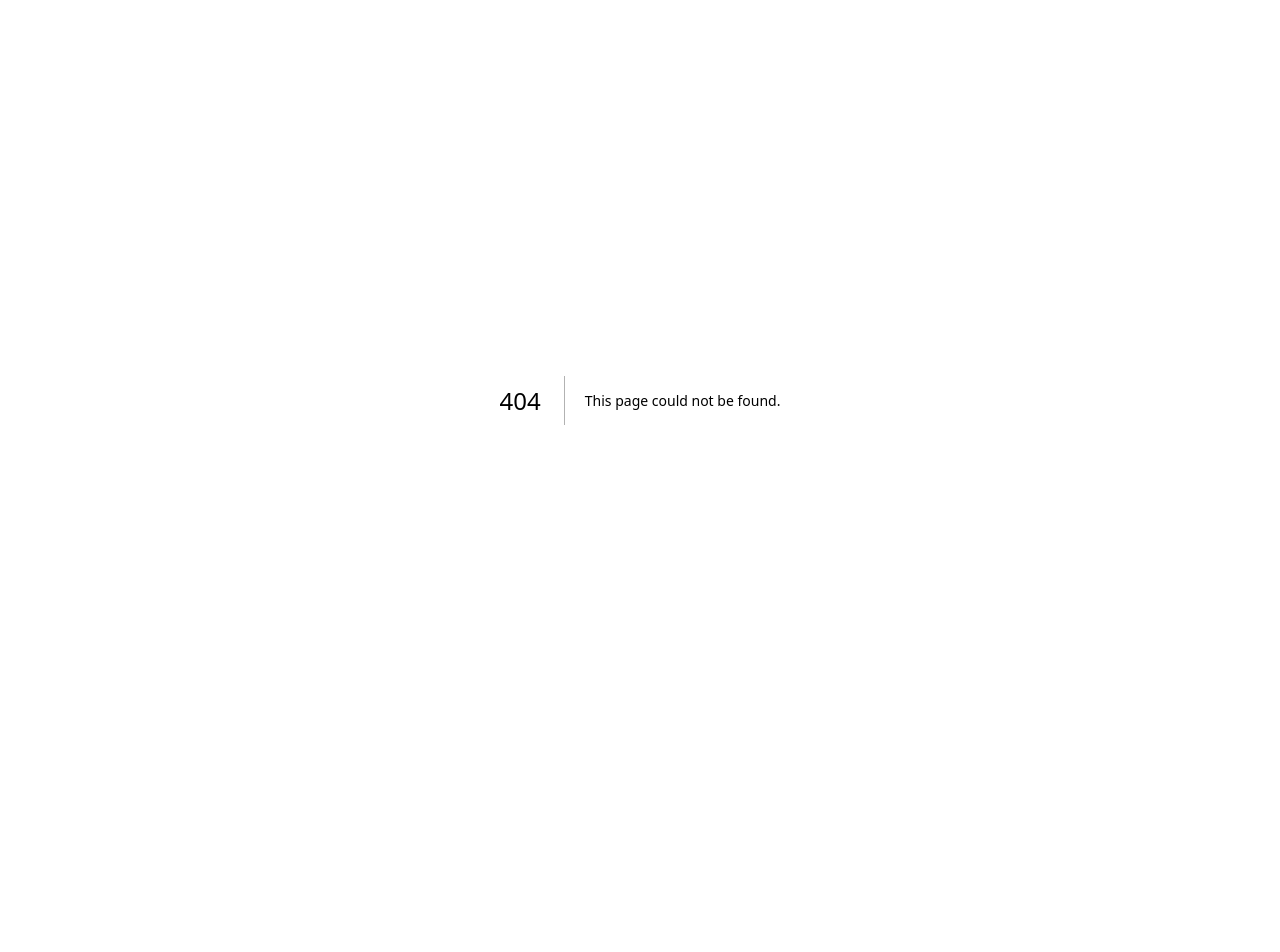
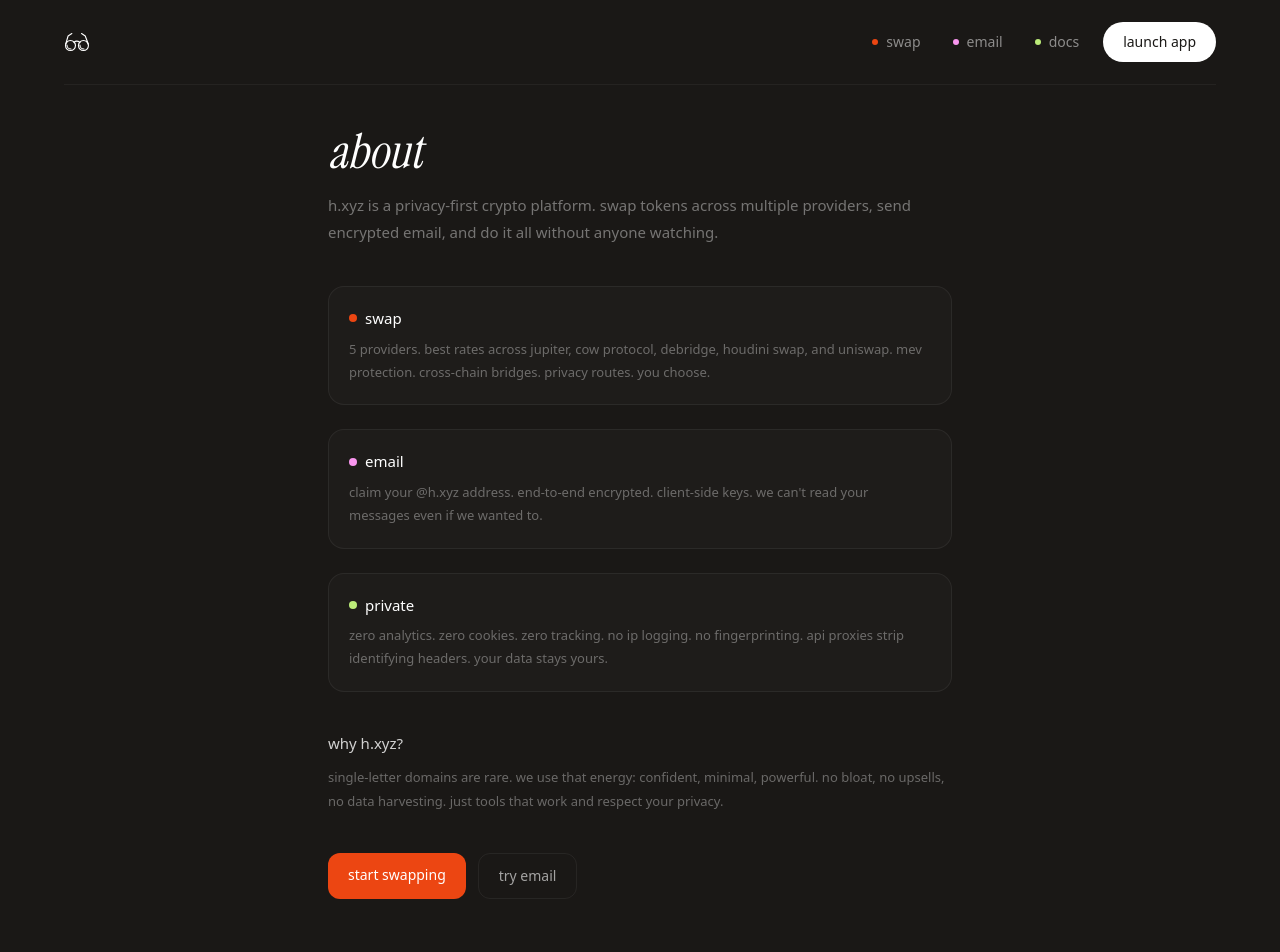
Before and after one commit to keypad/h.xyz, a Next.js app: page /about in a window 1280 px wide. Before the commit this address had no page. Shown: the top 952 px of the page. Before the commit the page ends 800 px from the top, so only its background shows below. Built offline with nearby package versions, Linux system fonts and the light colour scheme.

Commit message:
feat: add about page at /about

```diff
--- /dev/null
+++ b/app/about/page.tsx
@@ -0,0 +1,78 @@
+import type { Metadata } from "next"
+import Link from "next/link"
+import Footer from "@/components/footer"
+import Header from "@/components/header"
+
+export const metadata: Metadata = {
+	title: "about",
+	description: "h.xyz — swap tokens and claim encrypted email. zero tracking, zero compromise.",
+}
+
+const features = [
+	{
+		label: "swap",
+		color: "#EC4612",
+		description: "5 providers. best rates across jupiter, cow protocol, debridge, houdini swap, and uniswap. mev protection. cross-chain bridges. privacy routes. you choose.",
+	},
+	{
+		label: "email",
+		color: "#f996ee",
+		description: "claim your @h.xyz address. end-to-end encrypted. client-side keys. we can't read your messages even if we wanted to.",
+	},
+	{
+		label: "private",
+		color: "#BCEC79",
+		description: "zero analytics. zero cookies. zero tracking. no ip logging. no fingerprinting. api proxies strip identifying headers. your data stays yours.",
+	},
+]
+
+export default function AboutPage() {
+	return (
+		<>
+			<Header />
+			<main className="mx-auto max-w-2xl px-6 pt-24 pb-16 md:pt-32 md:pb-24">
+				<h1 className="font-serif text-4xl italic text-white sm:text-5xl">about</h1>
+				<p className="mt-4 text-[15px] leading-[1.8] text-white/40">
+					h.xyz is a privacy-first crypto platform. swap tokens across multiple providers,
+					send encrypted email, and do it all without anyone watching.
+				</p>
+
+				<div className="mt-10 flex flex-col gap-6">
+					{features.map((f) => (
+						<div key={f.label} className="rounded-2xl border border-white/[0.06] bg-white/[0.02] p-5">
+							<div className="flex items-center gap-2">
+								<span className="h-2 w-2 rounded-full" style={{ background: f.color }} />
+								<h2 className="text-[15px] font-medium text-white">{f.label}</h2>
+							</div>
+							<p className="mt-2 text-[13px] leading-[1.8] text-white/35">{f.description}</p>
+						</div>
+					))}
+				</div>
+
+				<div className="mt-10 flex flex-col gap-3">
+					<h2 className="text-[15px] font-medium text-white/80">why h.xyz?</h2>
+					<p className="text-[13px] leading-[1.8] text-white/35">
+						single-letter domains are rare. we use that energy: confident, minimal, powerful.
+						no bloat, no upsells, no data harvesting. just tools that work and respect your privacy.
+					</p>
+				</div>
+
+				<div className="mt-10 flex gap-3">
+					<Link
+						href="/swap"
+						className="rounded-xl bg-[#EC4612] px-5 py-3 text-sm font-medium text-white transition-opacity hover:opacity-90"
+					>
+						start swapping
+					</Link>
+					<Link
+						href="/email"
+						className="rounded-xl border border-white/[0.06] px-5 py-3 text-sm font-medium text-white/60 transition-colors hover:border-white/10 hover:text-white/80"
+					>
+						try email
+					</Link>
+				</div>
+			</main>
+			<Footer />
+		</>
+	)
+}
```
